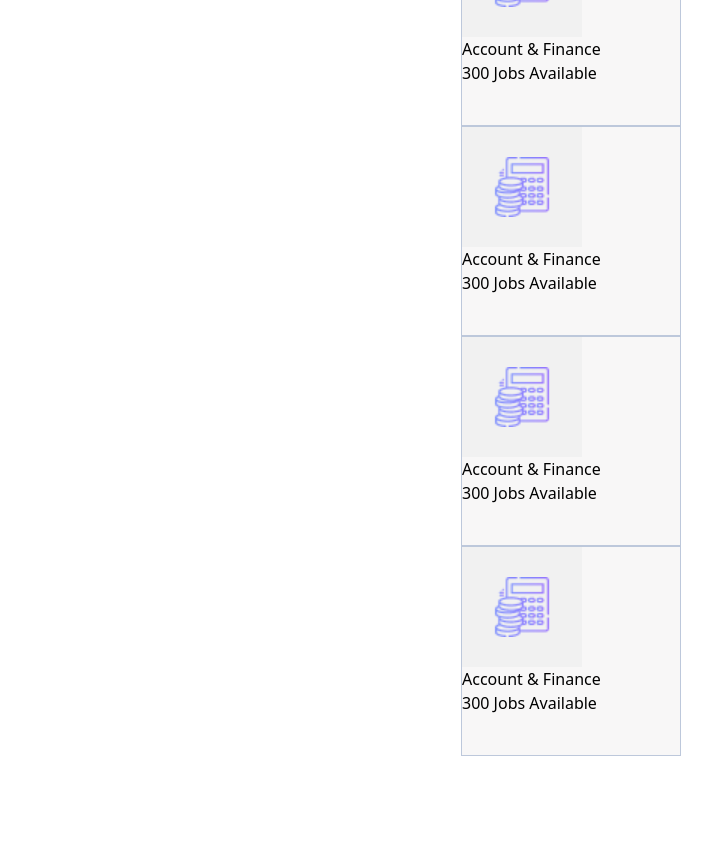
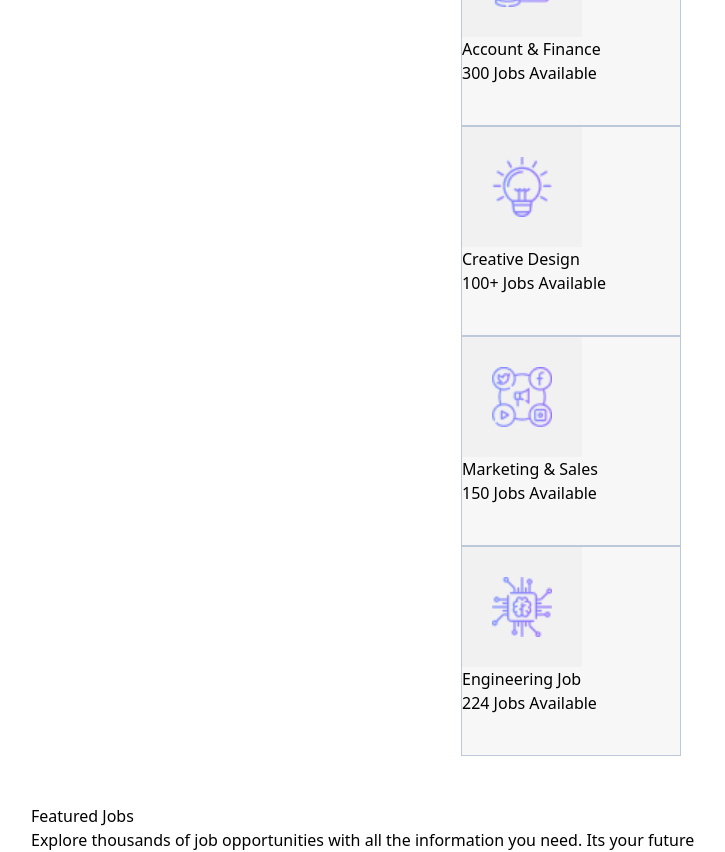
Before and after one commit to yasinarafat9/Career-hub-a9, a React (Vite) app: page /Home in a window 1280 px wide. Shown: the part 760-1612 px from the top of the page, without its empty margins (69-794 px from the left). Before the commit the page ends 1516 px from the top, so only its background shows below. Built offline with nearby package versions, Linux system fonts and the light colour scheme.

Commit message:
created many jsx file for home eact section

```diff
--- /dev/null
+++ b/src/components/Home/FeaturedJobs.jsx
@@ -0,0 +1,21 @@
+import React from 'react';
+import './Home.css'
+
+const FeaturedJobs = () => {
+    return (
+        <div>
+
+            <section>
+                <div>
+                    <div>
+                        <h2 className='text-4xl font-bold text-center'>Featured Jobs</h2>
+                        <p className='text-center text-md text-gray-700 font-semibold m-2'>Explore thousands of job opportunities with all the information you need. Its your future</p>
+
+                    </div>
+                </div>
+            </section>
+        </div>
+    );
+};
+
+export default FeaturedJobs;
--- /dev/null
+++ b/src/components/Home/HeaderBanner.jsx
@@ -0,0 +1,27 @@
+import React from 'react';
+import './Home.css'
+
+const HeaderBanner = () => {
+    return (
+        <div>
+
+            {/* header banner section */}
+            <section>
+                <div className=' mt-10'>
+                    <div className='grid grid-cols-2 gap-2'>
+                        <div className=''>
+                            <h1 className='text-5xl font-bold'>Now Your Hobby Becomes Your <span className='text-purple-500'>Dream Job</span></h1>
+                            <p className='py-4 '>Explore thousands of job opportunities with all the information you need. Its your future. Come find it. Manage all your job application from start to finish.</p>
+                            <button className='btn-web'>Get Started</button>
+                        </div>
+                        <div className=''>
+                            <img src="../../assets/All Images/person 2.jpg" alt="" />
+                        </div>
+                    </div>
+                </div>
+            </section>
+        </div>
+    );
+};
+
+export default HeaderBanner;
--- a/src/components/Home/Home.jsx
+++ b/src/components/Home/Home.jsx
@@ -1,78 +1,18 @@
 import React from 'react';
 import './Home.css'
+import HeaderBanner from './HeaderBanner';
+import JobCatagory from './JobCatagory';
+import FeaturedJobs from './FeaturedJobs';
 
 const Home = () => {
     return (
         <div>
-
-            {/* header banner */}
-            <div className=' mt-10'>
-                <div className='grid grid-cols-2 gap-2'>
-                    <div className=''>
-                        <h1 className='text-5xl font-bold'>Now Your Hobby Becomes Your <span className='text-purple-500'>Dream Job</span></h1>
-
-
-                        <p className='py-4 '>Explore thousands of job opportunities with all the information you need. Its your future. Come find it. Manage all your job application from start to finish.</p>
-
-
-                        <button className='btn-web'>Get Started</button>
-                    </div>
-                    <div className=''>
-                        <img src="../../assets/All Images/person 2.jpg" alt="" />
-
-                    </div>
-                </div>
-            </div>
-
+            <HeaderBanner></HeaderBanner>
             <br />
-            <div className='mt-10'>
-                <h1 className='text-4xl font-bold text-center'>Job Category List</h1>
-                <p className='text-center m-2'>Explore thousands of job opportunities with all the information you need. Its your future</p>
-            </div>
+            <JobCatagory></JobCatagory>
             <br />
             <br />
-
-            <div>
-                <div className='grid grid-cols-4 m-auto '>
-                    <div className='card-border'>
-                        <div className='img-border'>
-                            <img src="../../assets/Icons/accounts 1.png" alt="" />
-                        </div>
-                        <div className='card-texts p-3'>
-                            <h4 className='text-xl font-semibold'>Account & Finance</h4>
-                            <p className='text-md text-gray-700 font-semibold'>300 Jobs Available</p>
-                        </div>
-                    </div>
-                    <div className='card-border'>
-                        <div className='img-border'>
-                            <img src="../../assets/Icons/accounts 1.png" alt="" />
-                        </div>
-                        <div className='card-texts p-3'>
-                            <h4 className='text-xl font-semibold'>Account & Finance</h4>
-                            <p className='text-md text-gray-700 font-semibold'>300 Jobs Available</p>
-                        </div>
-                    </div>
-                    <div className='card-border'>
-                        <div className='img-border'>
-                            <img src="../../assets/Icons/accounts 1.png" alt="" />
-                        </div>
-                        <div className='card-texts p-3'>
-                            <h4 className='text-xl font-semibold'>Account & Finance</h4>
-                            <p className='text-md text-gray-700 font-semibold'>300 Jobs Available</p>
-                        </div>
-                    </div>
-                    <div className='card-border'>
-                        <div className='img-border'>
-                            <img src="../../assets/Icons/accounts 1.png" alt="" />
-                        </div>
-                        <div className='card-texts p-3'>
-                            <h4 className='text-xl font-semibold'>Account & Finance</h4>
-                            <p className='text-md text-gray-700 font-semibold'>300 Jobs Available</p>
-                        </div>
-                    </div>
-                </div>
-            </div>
-
+            <FeaturedJobs></FeaturedJobs>
 
 
         </div>
--- /dev/null
+++ b/src/components/Home/JobCatagory.jsx
@@ -0,0 +1,62 @@
+import React from 'react';
+import './Home.css'
+
+const JobCatagory = () => {
+    return (
+        <div>
+            {/* Job Catagory section */}
+            <section>
+                <div className='mt-10'>
+                    <h2 className='text-4xl font-bold text-center'>Job Category List</h2>
+                    <p className='text-center text-md text-gray-700 font-semibold m-2'>Explore thousands of job opportunities with all the information you need. Its your future</p>
+                </div>
+                <br />
+                <br />
+
+                <div>
+                    <div className='grid grid-cols-4 m-auto '>
+                        <div className='card-border'>
+                            <div className='img-border'>
+                                <img src="../../assets/Icons/accounts 1.png" alt="" />
+                            </div>
+                            <div className='card-texts p-3'>
+                                <h4 className='text-xl font-semibold'>Account & Finance</h4>
+                                <p className='text-md text-gray-700 font-semibold'>300 Jobs Available</p>
+                            </div>
+                        </div>
+                        <div className='card-border'>
+                            <div className='img-border'>
+                                <img src="../../assets/Icons/business 1.png" alt="" />
+                            </div>
+                            <div className='card-texts p-3'>
+                                <h4 className='text-xl font-semibold'>Creative Design</h4>
+                                <p className='text-md text-gray-700 font-semibold'>100+ Jobs Available</p>
+                            </div>
+                        </div>
+                        <div className='card-border'>
+                            <div className='img-border'>
+                                <img src="../../assets/Icons/social-media 1.png" alt="" />
+                            </div>
+                            <div className='card-texts p-3'>
+                                <h4 className='text-xl font-semibold'>Marketing & Sales</h4>
+                                <p className='text-md text-gray-700 font-semibold'>150 Jobs Available</p>
+                            </div>
+                        </div>
+                        <div className='card-border'>
+                            <div className='img-border'>
+                                <img src="../../assets/Icons/chip 1.png" alt="" />
+                            </div>
+                            <div className='card-texts p-3'>
+                                <h4 className='text-xl font-semibold'>Engineering Job</h4>
+                                <p className='text-md text-gray-700 font-semibold'>224 Jobs Available</p>
+                            </div>
+                        </div>
+                    </div>
+                </div>
+            </section>
+
+        </div>
+    );
+};
+
+export default JobCatagory;
```
